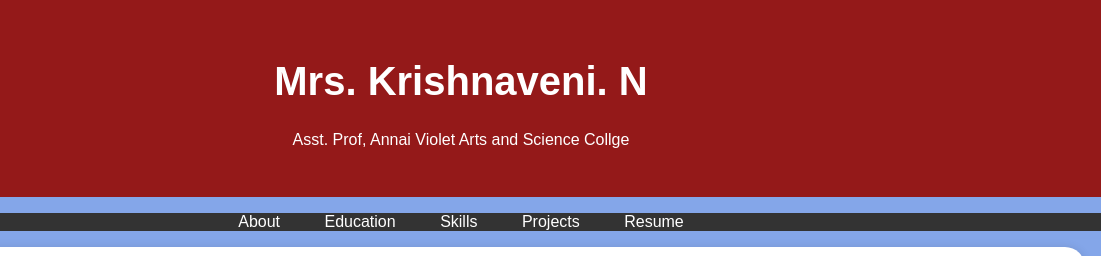
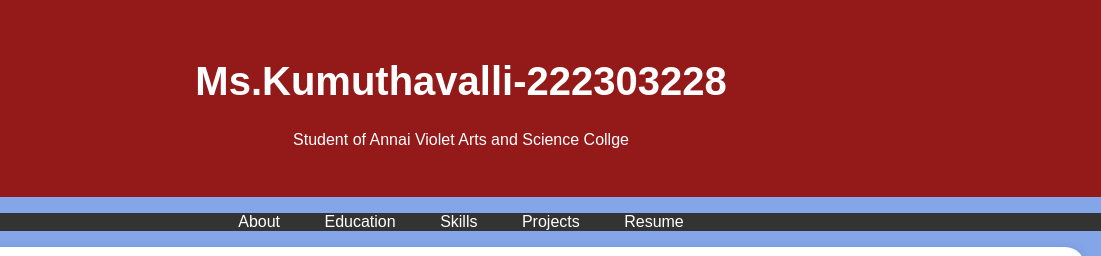
Before and after one commit to Kumutha223/Kumuthavalli, a plain HTML site: page index.html in a window 1280 px wide. Shown: the top 256 px of the page, 179-1280 px from the left. Drawn offline with Linux system fonts and the light colour scheme.

Commit message:
Update index.html

```diff
--- a/index.html
+++ b/index.html
@@ -96,8 +96,8 @@
         <div class="header-content">
             <!-- Add your profile picture here -->
             <img src="./pic.jpg" alt="Your Profile Picture" class="profile-picture">
-            <h1>Mrs. Krishnaveni. N</h1>
-            <p> Asst. Prof, Annai Violet Arts and  Science Collge</p>
+            <h1>Ms.Kumuthavalli-222303228</h1>
+            <p> Student of Annai Violet Arts and  Science Collge</p>
         </div>
     </header>
 
```
